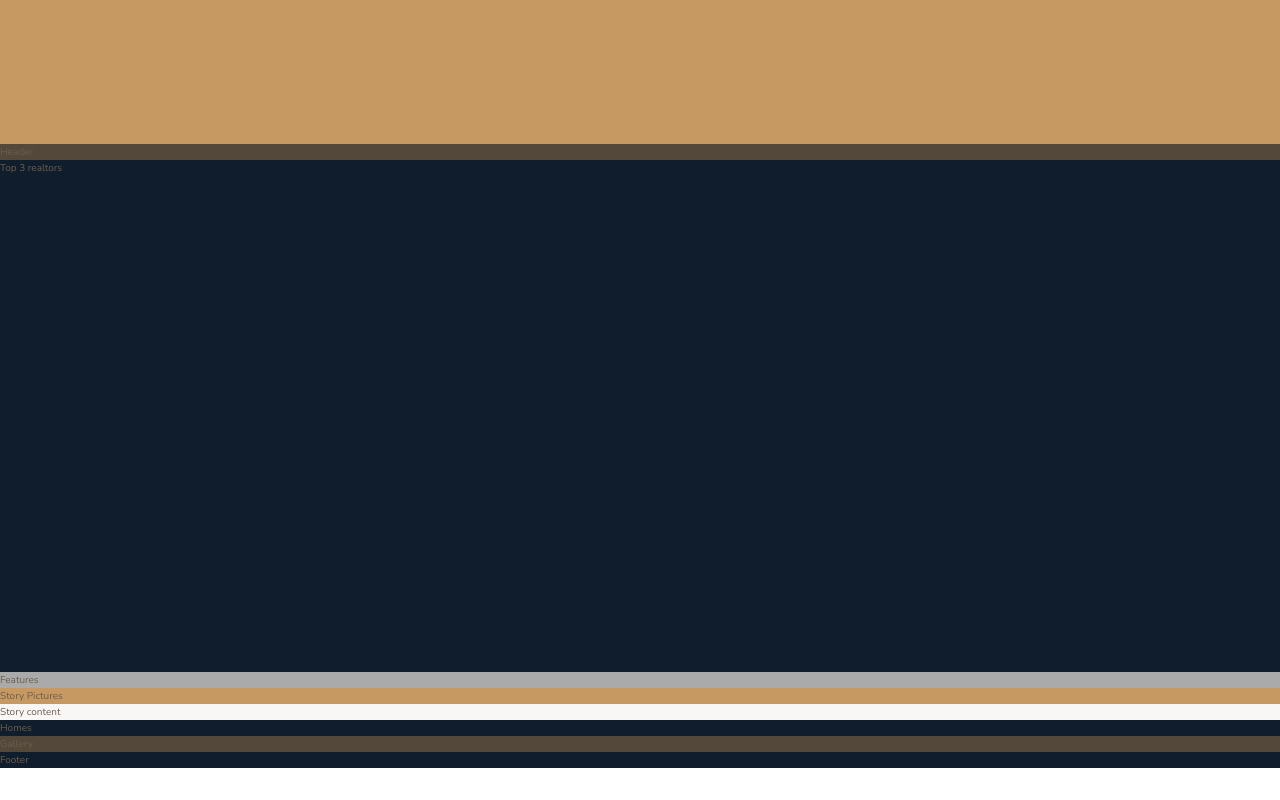
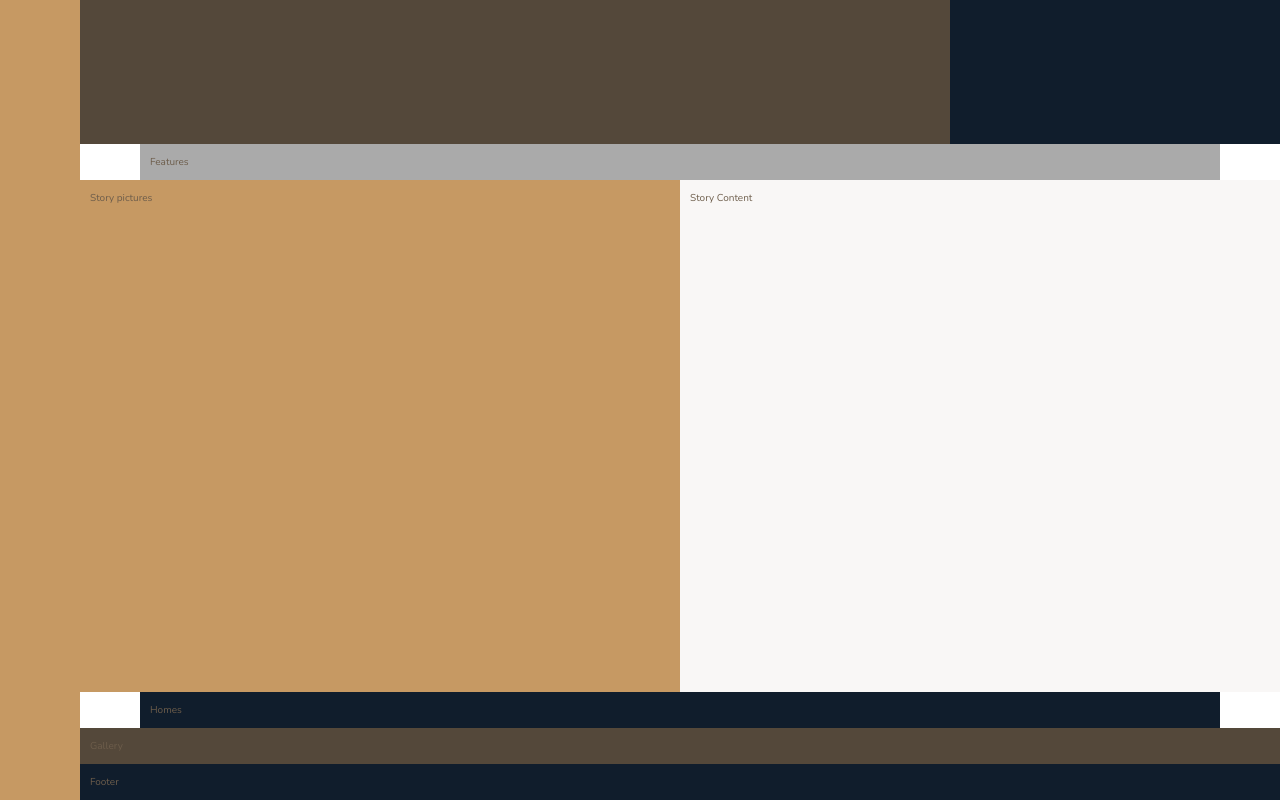
Before and after one commit to insertmike/nexter-project, a website: page index.html in a window 1280 px wide. Shown: the part 496-1296 px from the top of the page. Before the commit the page ends 1264 px from the top, so only its background shows below. Drawn offline with nearby package versions, Linux system fonts and the light colour scheme.

Commit message:
Built and positioned overall layout

```diff
--- a/index.html
+++ b/index.html
@@ -29,23 +29,23 @@
         </section>
 
         <div class="story__pictures">
-            Story Pictures
+            Story pictures
         </div>
 
         <div class="story__content">
-            Story content
+            Story Content
         </div>
 
-        <div class="homes">
+        <section class="homes">
             Homes
-        </div>
+        </section>
 
         <section class="gallery">
             Gallery
         </section>
+        <footer class="footer">
+            Footer
+        </footer>
 
-        <div class="footer">
-            Footer
-        </div>
     </body>
 </html>
--- a/sass/_base.scss
+++ b/sass/_base.scss
@@ -37,4 +37,11 @@ body {
 .container{
     display: grid;
     grid-template-rows: 80vh min-content 40vw repeat(3, min-content);
+    grid-template-columns: [sidebar-start] 8rem [sidebar-end full-start] minmax(6rem, 1fr) [center-start] repeat(8, [col-start] minmax((min-content), 14rem) [col-end]) [center-end] minmax(6rem, 1fr) [full-end];
+
+    // Development purposes
+    & > * {
+        padding: 10px;
+        font-size: 1rem;
+    }
 }
--- a/sass/_features.scss
+++ b/sass/_features.scss
@@ -1,3 +1,4 @@
-.features{
+.features {
     background-color: $color-grey-light-2;
+    grid-column: center-start / center-end;
 }
--- a/sass/_footer.scss
+++ b/sass/_footer.scss
@@ -1,3 +1,4 @@
 .footer {
     background-color: $color-secondary;
+    grid-column: full-start / full-end;
 }
--- a/sass/_gallery.scss
+++ b/sass/_gallery.scss
@@ -1,3 +1,4 @@
 .gallery {
     background-color: $color-grey-dark-1;
+    grid-column: full-start / full-end;
 }
--- a/sass/_header.scss
+++ b/sass/_header.scss
@@ -1,3 +1,4 @@
-.header{
+.header {
     background-color: $color-grey-dark-1;
+    grid-column: full-start / col-end 6;
 }
--- a/sass/_homes.scss
+++ b/sass/_homes.scss
@@ -1,3 +1,4 @@
 .homes {
     background-color: $color-secondary;
+    grid-column: center-start / center-end;
 }
--- a/sass/_realtors.scss
+++ b/sass/_realtors.scss
@@ -1,3 +1,4 @@
 .realtors{
     background-color: $color-secondary;
+    grid-column: col-start 7 / full-end;
 }
--- a/sass/_sidebar.scss
+++ b/sass/_sidebar.scss
@@ -1,3 +1,5 @@
 .sidebar{
     background-color: $color-primary;
+    grid-column: sidebar-start / sidebar-end;
+    grid-row: 1 / -1;
 }
--- a/sass/_story.scss
+++ b/sass/_story.scss
@@ -1,9 +1,11 @@
 .story{
     &__pictures {
         background-color: $color-primary;
+        grid-column: full-start / col-end 4;
     }
 
-    &__content {
+    &__content{
         background-color: $color-grey-light-1;
+        grid-column: col-start 5 / full-end;
     }
 }
```
Also changed, not shown: css/style.css.
